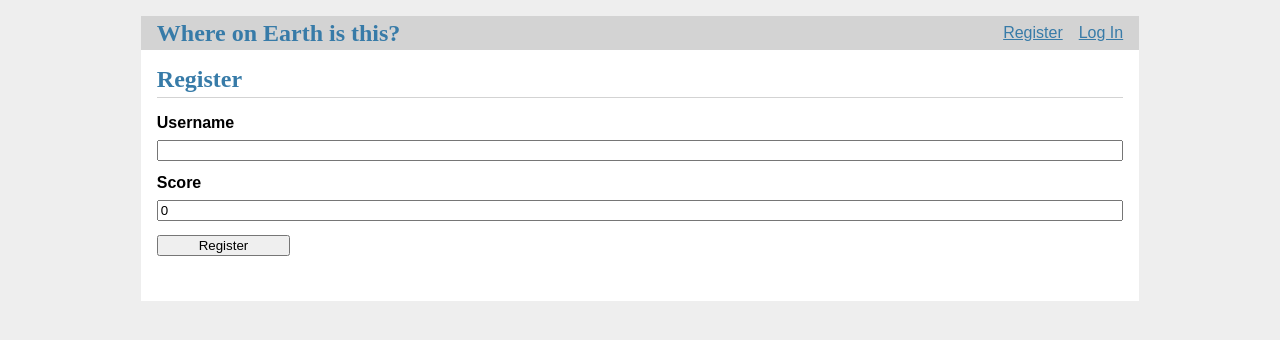
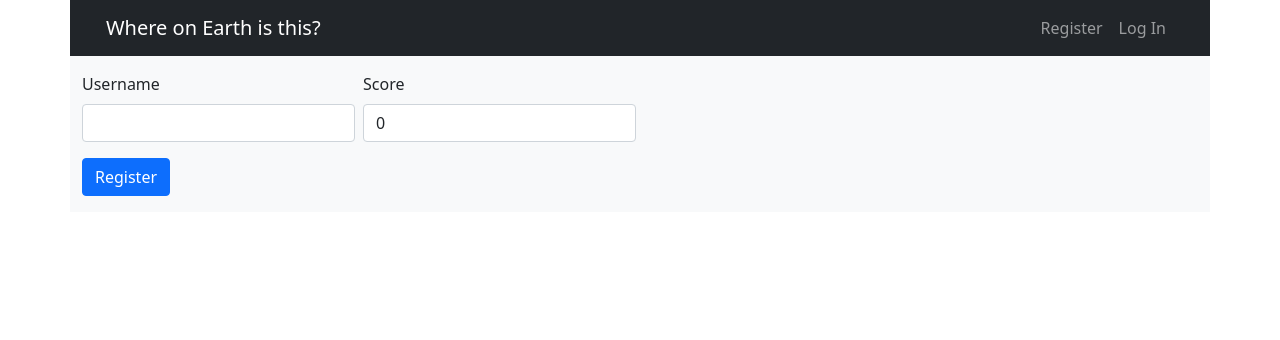
Before and after one commit to pmayd/bing-iotd-game, a Flask app: page /register in a window 1280 px wide. Shown: the top 340 px of the page. Run offline with Flask 2, Linux system fonts and the light colour scheme.

Commit message:
add bootstrap design

```diff
--- a/app.py
+++ b/app.py
@@ -4,7 +4,7 @@ from datetime import date
 from flask import (Flask, flash, g, redirect, render_template, request,
                    session, url_for)
 
-from src import bing, db, user
+from src import bing, db
 
 BING_URL = "https://www.bing.com"
 BING_DAILY_IMAGE = "https://www.bing.com/HPImageArchive.aspx?format=js&idx=0&n=1&mkt=de-de"
@@ -64,7 +64,6 @@ def challenge():
         flash("You are not logged in as a user. Please login first!")
         return redirect(url_for("login"))
 
-    image_date = bing.get_image_startdate()
     if request.method == 'POST':
         country = request.form["country"]
         error = None
@@ -73,8 +72,8 @@ def challenge():
             error ="Country is required."
 
         if error is None:
-            db.add_guess(image_date, session["user"], country)
+            db.add_guess(session["user"], country)
         else:
             flash(error)
 
-    return render_template("challenge.html", image_url=bing.get_image_url(), today=image_date)
+    return render_template("challenge.html", image_url=bing.get_image_url(), image_date=bing.get_image_startdate(), image_author=bing.get_image_author())
--- a/src/bing.py
+++ b/src/bing.py
@@ -7,6 +7,8 @@ BING_DAILY_IMAGE = "https://www.bing.com/HPImageArchive.aspx?format=js&idx=0&n=1
 
 
 def get_bing_daily_pic() -> dict:
+    """ Retrieve metadata for Image of the Day. """
+    # TODO: cache!
     response = requests.get(BING_DAILY_IMAGE)
     response.raise_for_status()
     image_metadata = response.json()["images"][0]
@@ -43,6 +45,18 @@ def get_image_country() -> str:
     return country
 
 
+def get_image_author() -> str:
+    """ Return image author from copyright metadata. """
+    metadata = get_bing_daily_pic()
+    author = ""
+    copyright = metadata["copyright"]
+
+    if copyright.find("©") != -1:
+        author = copyright[copyright.find("©")+1:-1].strip()
+
+    return author
+
+
 def score_guess(country: str) -> float:
     """ Calculate distance from guess to image location. """
     ...
--- a/src/db.py
+++ b/src/db.py
@@ -1,6 +1,8 @@
 import json
 from functools import wraps
 from pathlib import Path
+
+from . import bing
 
 DB_PATH = "db.json"
 
@@ -83,9 +85,11 @@ def add_score(username: str, score: int, db):
 
 @update_db
 @provide_db
-def add_guess(image_date: str, username: str, country: str, db):
+def add_guess(username: str, country: str, db):
     """ Add user's first guess to today's challenge. """
+    image_date = bing.get_image_startdate()
     db["challenge"].setdefault(image_date, {})
     db["challenge"][image_date].setdefault(username, country)
+    # TODO add distance for country so we do not have to calcualte it each time
 
     return db
--- a/static/style.css
+++ /dev/null
@@ -1,107 +0,0 @@
-html {
-    font-family: sans-serif;
-    background: #eee;
-    padding: 1rem;
-  }
-
-  body {
-    max-width: 80%;
-    margin: 0 auto;
-    background: white;
-  }
-
-  h1, h2, h3, h4, h5, h6 {
-    font-family: serif;
-    color: #377ba8;
-    margin: 1rem 0;
-  }
-
-  a {
-    color: #377ba8;
-  }
-
-  hr {
-    border: none;
-    border-top: 1px solid lightgray;
-  }
-
-  nav {
-    background: lightgray;
-    display: flex;
-    align-items: center;
-    padding: 0 0.5rem;
-  }
-
-  nav h1 {
-    flex: auto;
-    margin: 0;
-  }
-
-  nav h1 a {
-    text-decoration: none;
-    padding: 0.25rem 0.5rem;
-  }
-
-  nav ul  {
-    display: flex;
-    list-style: none;
-    margin: 0;
-    padding: 0;
-  }
-
-  nav ul li a, nav ul li span, header .action {
-    display: block;
-    padding: 0.5rem;
-  }
-
-  .content {
-    padding: 0 1rem 1rem;
-  }
-
-  .content > header {
-    border-bottom: 1px solid lightgray;
-  }
-
-  .content > header h1 {
-    margin: 1rem 0 0.25rem 0;
-  }
-
-  .flash {
-    margin: 1em 0;
-    padding: 1em;
-    background: #cae6f6;
-    border: 1px solid #377ba8;
-  }
-
-  .content:last-child {
-    margin-bottom: 0;
-  }
-
-  .content form {
-    margin: 1em 0;
-    display: flex;
-    flex-direction: column;
-  }
-
-  .content label {
-    font-weight: bold;
-    margin-bottom: 0.5em;
-  }
-
-  .content input, .content textarea {
-    margin-bottom: 1em;
-  }
-
-  .content textarea {
-    min-height: 12em;
-    resize: vertical;
-  }
-
-  input.danger {
-    color: #cc2f2e;
-  }
-
-  input[type=submit] {
-    align-self: start;
-    min-width: 10em;
-  }
--- a/templates/base.html
+++ b/templates/base.html
@@ -1,25 +1,55 @@
 <!doctype html>
+<html lang="en">
+
+<head>
+    <!-- Required meta tags -->
+    <meta charset="utf-8">
+    <meta name="viewport" content="width=device-width, initial-scale=1">
+
+    <!-- Bootstrap CSS -->
+    <link href="https://cdn.jsdelivr.net/npm/bootstrap@5.0.1/dist/css/bootstrap.min.css" rel="stylesheet" integrity="sha384-+0n0xVW2eSR5OomGNYDnhzAbDsOXxcvSN1TPprVMTNDbiYZCxYbOOl7+AMvyTG2x" crossorigin="anonymous">
+    <!-- APP CSS -->
+    <link rel="stylesheet" href="{{ url_for('static', filename='style.css') }}">
+
     <title>{% block title %}{% endblock %} - Where on Earth is this?</title>
-<link rel="stylesheet" href="{{ url_for('static', filename='style.css') }}">
-<nav>
-  <h1><a href="/">Where on Earth is this?</a></h1>
-  <ul>
+</head>
+
+<body class="container-fluid">
+    <div class="container">
+        <div class="row align-items-center">
+            <nav class="navbar navbar-expand-lg navbar-dark bg-dark">
+                <div class="container-fluid">
+                    <a class="navbar-brand" href="/">Where on Earth is this?</a>
+
+                    <ul class="navbar-nav justify-content-end">
                         {% if g.user %}
-      <li><a href="{{ url_for('challenge') }}">Today's challenge</span>
+                        <li class="nav-item"><a class="nav-link" href="{{ url_for('challenge') }}">Today's challenge</a></li>
                         {% else %}
-      <li><a href="{{ url_for('register') }}">Register</a>
-      <li><a href="{{ url_for('login') }}">Log In</a>
-    {% endif %}
+                        <li class="nav-item"><a class="nav-link" href="{{ url_for('register') }}">Register</a></li>
+                        <li class="nav-item"><a class="nav-link" href="{{ url_for('login') }}">Log In</a></li> {% endif %}
                     </ul>
+                </div>
             </nav>
-<section class="content">
-  {% if self.header() %}
-  <header>
-    {% block header %}{% endblock %}
-  </header>
-  {% endif %}
+        </div>
+        <div class="row py-3 bg-light">
+            <div class="content">
                 {% for message in get_flashed_messages() %}
-    <div class="flash">{{ message }}</div>
-  {% endfor %}
-  {% block content %}{% endblock %}
-</section>
+                <div class="alert alert-warning" role="alert">{{ message }}</div>
+                {% endfor %} {% block content %}{% endblock %}
+            </div>
+        </div>
+    </div>
+
+    <!-- Optional JavaScript; choose one of the two! -->
+
+    <!-- Option 1: Bootstrap Bundle with Popper -->
+    <script src="https://cdn.jsdelivr.net/npm/bootstrap@5.0.1/dist/js/bootstrap.bundle.min.js" integrity="sha384-gtEjrD/SeCtmISkJkNUaaKMoLD0//ElJ19smozuHV6z3Iehds+3Ulb9Bn9Plx0x4" crossorigin="anonymous"></script>
+
+    <!-- Option 2: Separate Popper and Bootstrap JS -->
+    <!--
+    <script src="https://cdn.jsdelivr.net/npm/@popperjs/core@2.9.2/dist/umd/popper.min.js" integrity="sha384-IQsoLXl5PILFhosVNubq5LC7Qb9DXgDA9i+tQ8Zj3iwWAwPtgFTxbJ8NT4GN1R8p" crossorigin="anonymous"></script>
+    <script src="https://cdn.jsdelivr.net/npm/bootstrap@5.0.1/dist/js/bootstrap.min.js" integrity="sha384-Atwg2Pkwv9vp0ygtn1JAojH0nYbwNJLPhwyoVbhoPwBhjQPR5VtM2+xf0Uwh9KtT" crossorigin="anonymous"></script>
+    -->
+</body>
+
+</html>
--- a/templates/register.html
+++ b/templates/register.html
@@ -1,15 +1,15 @@
-{% extends 'base.html' %}
-
-{% block header %}
-  <h1>{% block title %}Register{% endblock %}</h1>
+{% extends 'base.html' %} {% block content %}
+<form method="post">
+    <div class="mb-3 row g-2">
+        <div class="col-sm-3">
+            <label for="username" class="form-label">Username</label>
+            <input class="form-control" name="username" id="username" required>
+        </div>
+        <div class="col-sm-3">
+            <label for="score" class="form-label">Score</label>
+            <input class="form-control" type="number" min="0" name="score" id="score" value="0">
+        </div>
+    </div>
+    <button type="submit" class="btn btn-primary">Register</button>
+</form>
 {% endblock %}
-
-{% block content %}
-  <form method="post">
-    <label for="username">Username</label>
-    <input name="username" id="username" required>
-    <label for="score">Score</label>
-    <input type="number", "min"="0", name="score" id="score" value="0">
-    <input type="submit" value="Register">
-  </form>
-{% endblock %}
```
Also changed, not shown: templates/challenge.html (+14 -15 lines), templates/login.html (+10 -11 lines). Lines whose indentation alone changed are shown as unchanged.
